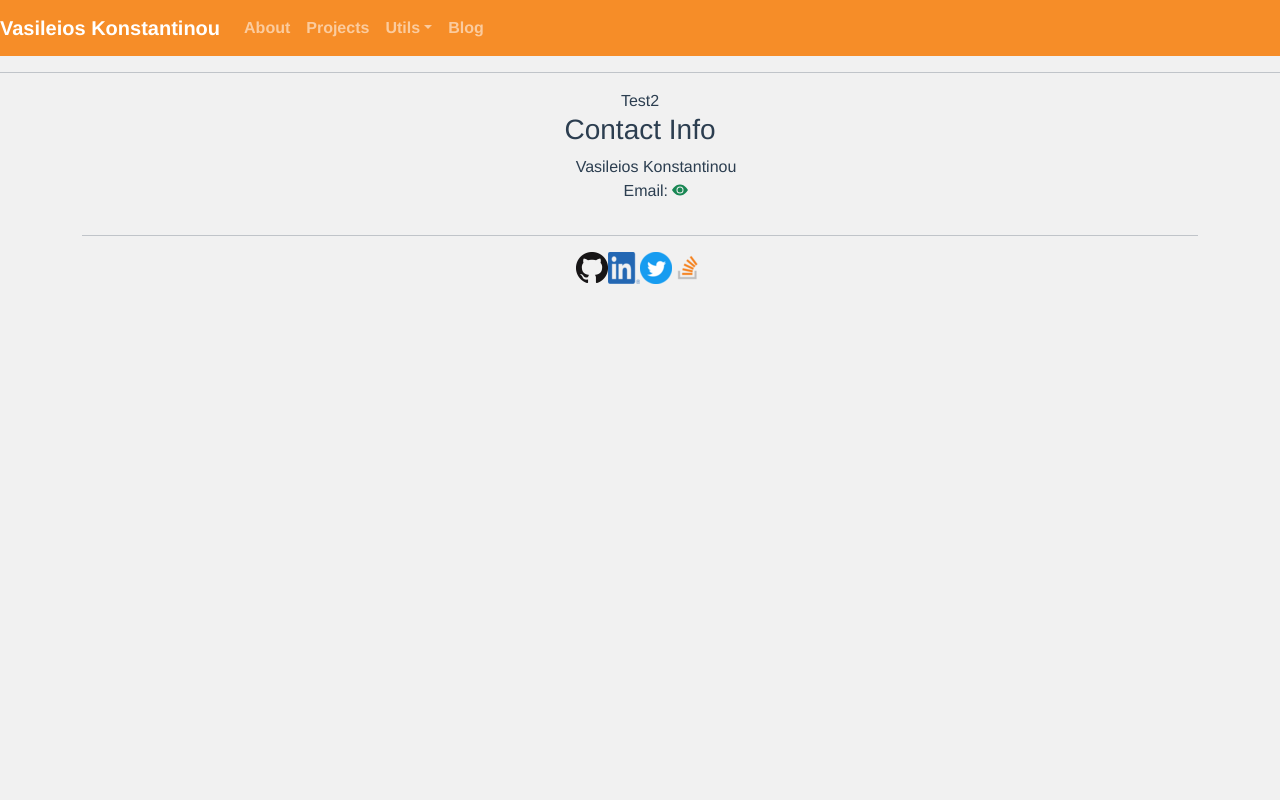
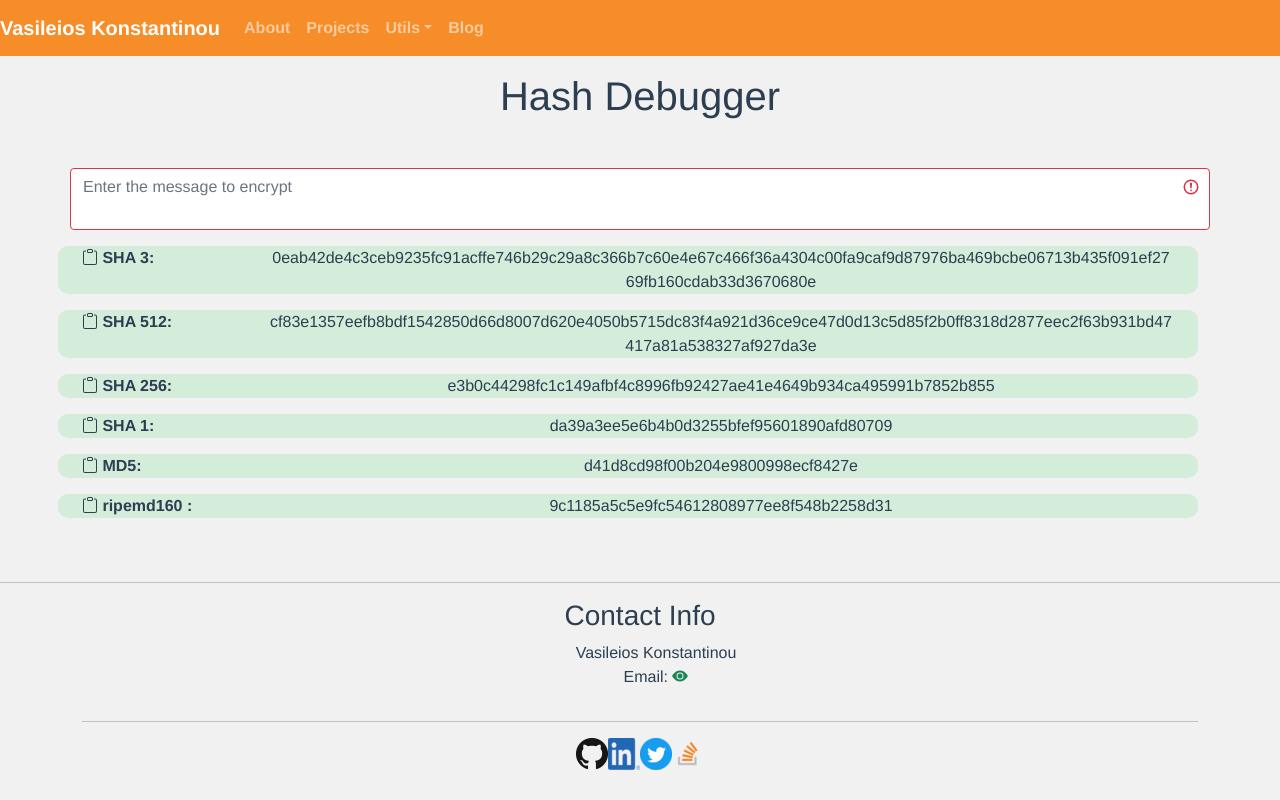
Before and after one commit to billk97/personal-page, a Vue app: page /utils/hash in a window 1280 px wide. Built offline with nearby package versions, Linux system fonts and the light colour scheme.

Commit message:
add feature new hash functions utilty

```diff
--- a/src/App.vue
+++ b/src/App.vue
@@ -3,7 +3,6 @@
         <nav-bar />
         <router-view class="router" style="padding-bottom: 3rem;" />
         <hr>
-        Test2
         <footer-bar class="footer" />
     </div>
 </template>
--- /dev/null
+++ b/src/components/HashComponent.vue
@@ -0,0 +1,47 @@
+<template>
+    <b-row class="mt-3 w-100 cypher-text" :class="{hide: hash.value}">
+        <b-col style="text-align: left" cm="12" md="2">
+            <b-icon-clipboard @click="copyToClipBoard()" />
+            <span style="font-weight: bold;"> {{ hash.func }} </span>
+        </b-col>
+        <b-col class="text-center" cm="12" md="10">
+            {{ hash.value }}
+        </b-col>
+    </b-row>
+</template>
+
+<script>
+    import {BIconClipboard} from 'bootstrap-vue'
+    export default {
+        name: "HashComponent",
+        components: {
+            BIconClipboard
+        },
+        props: {
+            hash: {
+                type: Object,
+                default() {
+                    return {func: "non", value: ""}
+                }
+            }
+        },
+        methods: {
+            copyToClipBoard() {
+                const text = this.hash.value
+                navigator.clipboard.writeText(text).then(() => {})
+            }
+        }
+    }
+</script>
+
+<style scoped>
+.cypher-text {
+    border-radius: 10px;
+    word-break: break-all;
+    background-color: #d4ecda;
+}
+.hide {
+    border-radius: 10px;
+}
+
+</style>
--- a/src/components/NavBar.vue
+++ b/src/components/NavBar.vue
@@ -11,6 +11,7 @@
                 <b-nav-item-dropdown text="Utils">
                     <b-dropdown-item href="/utils/encrypt">Encrypt/Decrypt</b-dropdown-item>
                     <b-dropdown-item href="/utils/jwt">JWT utils</b-dropdown-item>
+                    <b-dropdown-item href="/utils/hash">Hashing utils</b-dropdown-item>
                 </b-nav-item-dropdown>
                 <b-nav-item href="#">Blog</b-nav-item>
             </b-navbar-nav>
--- a/src/components/routes/EncryptRoute.vue
+++ b/src/components/routes/EncryptRoute.vue
@@ -47,8 +47,7 @@
 </template>
 
 <script>
-    import encryption from '@/utils/encryption'
-    import decryption from '@/utils/decryption'
+    import crypto from '@/utils/crypto'
 
     export default {
         name: "Encrypt",
@@ -72,18 +71,18 @@
             },
             aes(shouldEncrypt) {
                 if (shouldEncrypt) {
-                    this.finalText = encryption.aesEncrypt(this.message, this.encryptionKey)
+                    this.finalText = crypto.aesEncrypt(this.message, this.encryptionKey)
                     return
                 }
-                this.finalText = decryption.aesDecrypt(this.message, this.encryptionKey)
+                this.finalText = crypto.aesDecrypt(this.message, this.encryptionKey)
 
             },
             rc4(shouldEncrypt) {
                 if (shouldEncrypt) {
-                    this.finalText = encryption.rc4Encrypt(this.message, this.encryptionKey)
+                    this.finalText = crypto.rc4Encrypt(this.message, this.encryptionKey)
                     return
                 }
-                this.finalText = decryption.rc4Decrypt(this.message, this.encryptionKey)
+                this.finalText = crypto.rc4Decrypt(this.message, this.encryptionKey)
             }
         }
     }
--- /dev/null
+++ b/src/components/routes/HashRoute.vue
@@ -0,0 +1,61 @@
+<template>
+    <div class="mt-3">
+        <h1>Hash Debugger</h1>
+        <b-container fluid="lg">
+            <b-row class="mt-5">
+                <b-form-textarea
+                    id="plain-text"
+                    v-model="plainText"
+                    placeholder="Enter the message to encrypt"
+                    no-resize
+                    :state="plainText.length > 0"
+                />
+                <hash-component :hash="{func: 'SHA 3: ', value: sha3()}" />
+                <hash-component :hash="{func: 'SHA 512: ', value: sha512()}" />
+                <hash-component :hash="{func: 'SHA 256: ', value: sha256()}" />
+                <hash-component :hash="{func: 'SHA 1: ', value: sha1()}" />
+                <hash-component :hash="{func: 'MD5: ', value: md5()}" />
+                <hash-component :hash="{func: 'ripemd160 : ', value: ripemd160()}" />
+            </b-row>
+        </b-container>
+    </div>
+</template>
+
+<script>
+    import crypto from '@/utils/crypto'
+    import HashComponent from '@/components/HashComponent'
+    export default {
+        name: "HashRoute",
+        components: {HashComponent},
+        data() {
+            return {
+                plainText: ''
+            }
+        },
+        methods: {
+            sha3() {
+                return crypto.sha3(this.plainText)
+            },
+            sha512() {
+                return crypto.sha512(this.plainText)
+            },
+            sha256() {
+                return crypto.sha256(this.plainText)
+            },
+            sha1() {
+                return crypto.sha1(this.plainText)
+            },
+            md5() {
+                return crypto.md5(this.plainText)
+            },
+            ripemd160() {
+                return crypto.ripemd160(this.plainText)
+            }
+
+        }
+    }
+</script>
+
+<style scoped>
+
+</style>
--- a/src/router/index.js
+++ b/src/router/index.js
@@ -39,6 +39,14 @@ const router = new VueRouter({
             }
         },
         {
+            path: '/utils/hash',
+            name: 'hash',
+            component: () => import('@/components/routes/HashRoute'),
+            meta: {
+                title: 'Hash Utilities'
+            }
+        },
+        {
             path: '/blogs',
             name: 'blogs',
             component: () => import('@/components/routes/AboutRoute'),
--- /dev/null
+++ b/src/utils/crypto.js
@@ -0,0 +1,42 @@
+import CryptoJS from 'crypto-js'
+import sha256 from 'crypto-js/sha256'
+
+export default{
+    aesEncrypt(plainText, encryptionKey) {
+        return CryptoJS.AES.encrypt(plainText,encryptionKey).toString()
+    },
+    rc4Encrypt(plainText, encryptionKey) {
+        return CryptoJS.RC4.encrypt(plainText,encryptionKey).toString()
+    },
+    aesDecrypt(cypherText, key) {
+        let plainText = CryptoJS.AES.decrypt(cypherText, key)
+        plainText = CryptoJS.enc.Base64.stringify(plainText)
+        plainText = atob(plainText)
+        return plainText
+    },
+    rc4Decrypt(cypherText, key) {
+        let plainText = CryptoJS.RC4.decrypt(cypherText, key)
+        plainText = CryptoJS.enc.Base64.stringify(plainText)
+        plainText = atob(plainText)
+        return plainText
+    },
+    sha3(plainText){
+        return CryptoJS.SHA3(plainText).toString()
+    },
+    sha512(plainText){
+        return CryptoJS.SHA512(plainText).toString()
+    },
+    sha256(plainText){
+        return sha256(plainText).toString()
+    },
+    sha1(plainText){
+        return CryptoJS.SHA1(plainText).toString()
+    },
+    md5(plainText){
+        return CryptoJS.MD5(plainText).toString()
+    },
+    ripemd160(plainText){
+        return CryptoJS.RIPEMD160(plainText).toString()
+    }
+
+}
--- a/src/utils/decryption.js
+++ /dev/null
@@ -1,16 +0,0 @@
-import CryptoJS from 'crypto-js'
-
-export default {
-    aesDecrypt(cypherText, key) {
-        let plainText = CryptoJS.AES.decrypt(cypherText, key)
-        plainText = CryptoJS.enc.Base64.stringify(plainText)
-        plainText = atob(plainText)
-        return plainText
-    },
-    rc4Decrypt(cypherText, key) {
-        let plainText = CryptoJS.RC4.decrypt(cypherText, key)
-        plainText = CryptoJS.enc.Base64.stringify(plainText)
-        plainText = atob(plainText)
-        return plainText
-    }
-}
--- a/src/utils/encryption.js
+++ /dev/null
@@ -1,10 +0,0 @@
-import CryptoJS from 'crypto-js'
-
-export default{
-    aesEncrypt(plainText, encryptionKey) {
-        return CryptoJS.AES.encrypt(plainText,encryptionKey).toString()
-    },
-    rc4Encrypt(plainText, encryptionKey) {
-        return CryptoJS.RC4.encrypt(plainText,encryptionKey).toString()
-    }
-}
```
